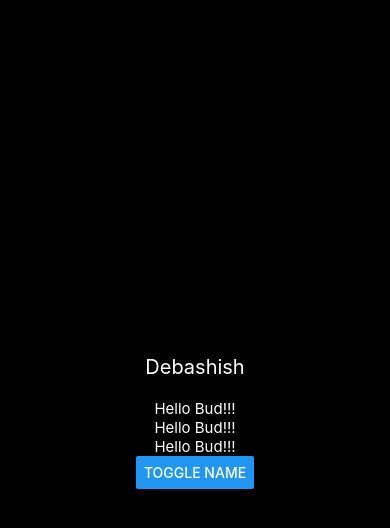
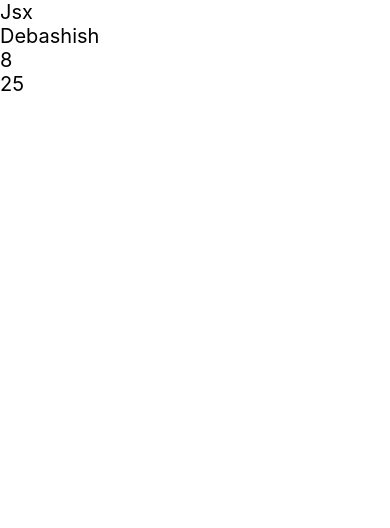
Before and after one commit to Debashish9860/AwesomeProject, a React Native app in the folder AwesomeProject/: screen / in a window 390 px wide. Shown: the top 528 px of the page. Built offline with nearby package versions, Linux system fonts and the light colour scheme.

Commit message:
JSX
What is JSX, why it is used and how to use, validations.

```diff
--- a/AwesomeProject/App.jsx
+++ b/AwesomeProject/App.jsx
@@ -1,22 +1,25 @@
-import { View, Text, Button } from 'react-native';
+// import { View, Text, Button } from 'react-native';
+import { View } from 'react-native';
 import React, { useState } from 'react';
-import First from "./src/First.jsx"
+import Jsx from './src/Jsx';
+// import First from "./src/First.jsx"
 
 const App = () => {
   const [name, setName] = useState('Debashish'); // Initial name is 'Piyush'
 
   const handlePress = () => {
-    setName((prevName) => (prevName === 'Debashish' ? 'Rajeeb' : 'Debashish'));
+    setName(prevName => (prevName === 'Debashish' ? 'Rajeeb' : 'Debashish'));
   };
 
   return (
-    <View style={{ flex: 1, backgroundColor: 'black', justifyContent: 'center', alignItems: 'center' }}>
-      <Text style={{ fontSize: 20, textAlign: 'center', marginBottom: 20, color: 'white' }}>{name}</Text>
+    <View>
+      {/* <Text style={{ fontSize: 20, textAlign: 'center', marginBottom: 20, color: 'white' }}>{name}</Text> */}
       {/* <FunctionBasedComponent /> */}
+      {/* <First />
       <First />
-      <First />
-      <First />
-      <Button title="Toggle Name" onPress={handlePress} />
+      <First /> */}
+      {/* <Button title="Toggle Name" onPress={handlePress} /> */}
+      <Jsx />
     </View>
   );
 };
--- /dev/null
+++ b/AwesomeProject/src/Jsx.jsx
@@ -0,0 +1,29 @@
+import { View, Text } from 'react-native';
+import React from 'react';
+
+const Jsx = () => {
+  let name = 'Debashish';
+  const getAge = () => {
+    return 25;
+  }
+  return (
+    <View>
+      <Text style={{ fontSize: 20 }}>Jsx</Text>
+      <Text style={{ fontSize: 20 }}>{name}</Text>
+      <Text style={{ fontSize: 20 }}>{5+3}</Text>
+      <Text style={{ fontSize: 20 }}>{getAge()}</Text>
+    </View>
+  );
+};
+
+export default Jsx;
+
+//Note:- Basically initially we were using DOM manipulation in html and JS, I mean if i want to change something in the view page then we
+//        use to target it using id, class and then using inner text and all we change it's value. This was very hectic and lengthy process.
+//        So React made it simple to write the html and JS in the single line using {} braces.
+//        Using this we don't need to make the seperate HTML, CSS, JS file for designing or backend development.
+//        For example., in the above example like we directly used the name in the <Text> using {} tag which was very easy and simple, but
+//        same thing if we have done using DOM manipulation then we have to use id or class or inner html text and all, which was hectic
+//        So basically this "JSX" which is provided by "React"
+//        => One main thing is JSX can work only for the expression (which returns something) and does not work for statement
+//        Means here name is returning Debashish so it can be used but for loop can not be worked but it can we worked using map function.
```
